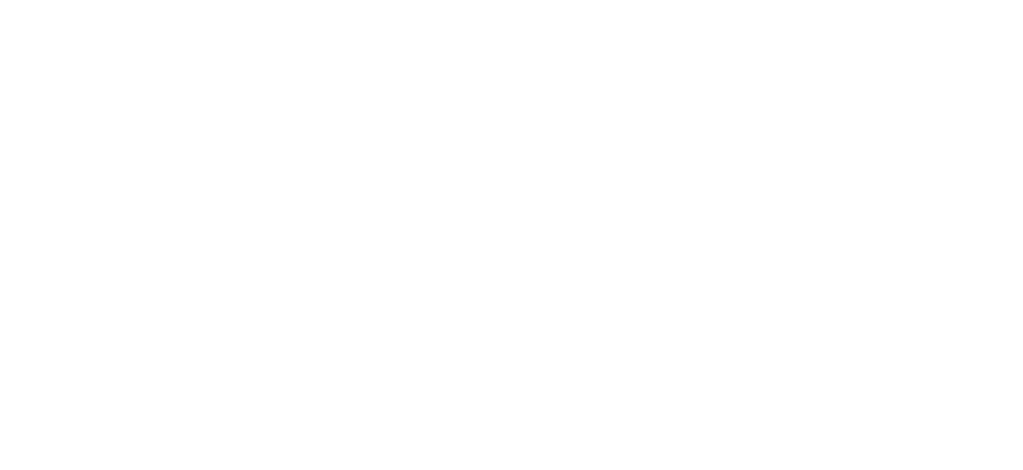
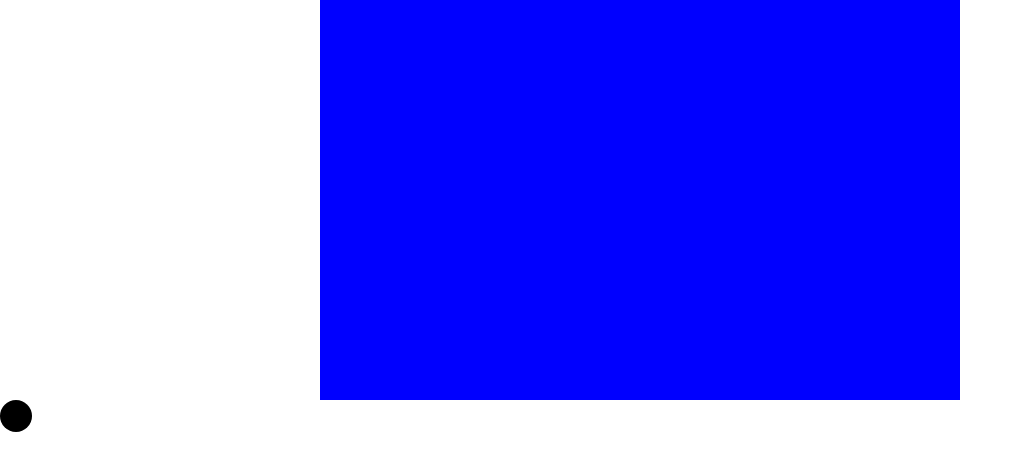
Before and after one commit to iVyperion/Quadrillion, a plain HTML site: page index.html in a window 1280 px wide. Shown: the whole page, without its empty margins (0-1023 px from the left). Drawn offline with nearby package versions, Linux system fonts and the light colour scheme.

Commit message:
Drag Test

```diff
--- a/css/style.css
+++ b/css/style.css
@@ -0,0 +1,13 @@
+.test_piece {
+    width: 2rem;
+    height: 2rem;
+    background-color: black;
+    border-radius: 50%;
+}
+
+#game_board {
+    width: 50%;
+    height: 50vh;
+    background-color: blue;
+    margin: 0 auto;
+}
--- a/index.html
+++ b/index.html
@@ -4,9 +4,19 @@
     <meta charset="UTF-8">
     <meta http-equiv="X-UA-Compatible" content="IE=edge">
     <meta name="viewport" content="width=device-width, initial-scale=1.0">
+    <link href="https://cdnjs.cloudflare.com/ajax/libs/normalize/8.0.1/normalize.css" rel="stylesheet" />
+    <link rel="stylesheet" href="css/style.css">
     <title>Document</title>
 </head>
 <body>
+    <main>
+        <div id="game_board">
 
+        </div>
+        <div class="pieces">
+            <div class="test_piece" draggable="true"></div>
+        </div>
+        <script src="js/main.js"></script>
+    </main>
 </body>
 </html>
--- /dev/null
+++ b/js/main.js
@@ -0,0 +1,25 @@
+const dragDivs = document.getElementsByClassName('test_piece');
+const game_board = document.getElementById('game_board');
+let dragX, dragY;
+window.onload = addEventListeners;
+
+function addEventListeners() {
+    Array.from(dragDivs).forEach((div) => {
+        div.addEventListener('dragstart', (e) => {
+            dragX = e.clientX - div.offsetLeft;
+            dragY = e.clientY - div.offsetTop;
+        });
+
+        div.addEventListener('drag', (e) => {
+            div.style.left = e.clientX - dragX + 'px';
+            div.style.top = e.clientY - dragY + 'px';
+        });
+
+        div.addEventListener('dragend', (e) => {
+            e.preventDefault();
+            if (e.game_board.classList.contains('game_board')) {
+
+            }
+        });
+    });
+}
```
Also changed, not shown: js/piece.js (+7 -0 lines).
